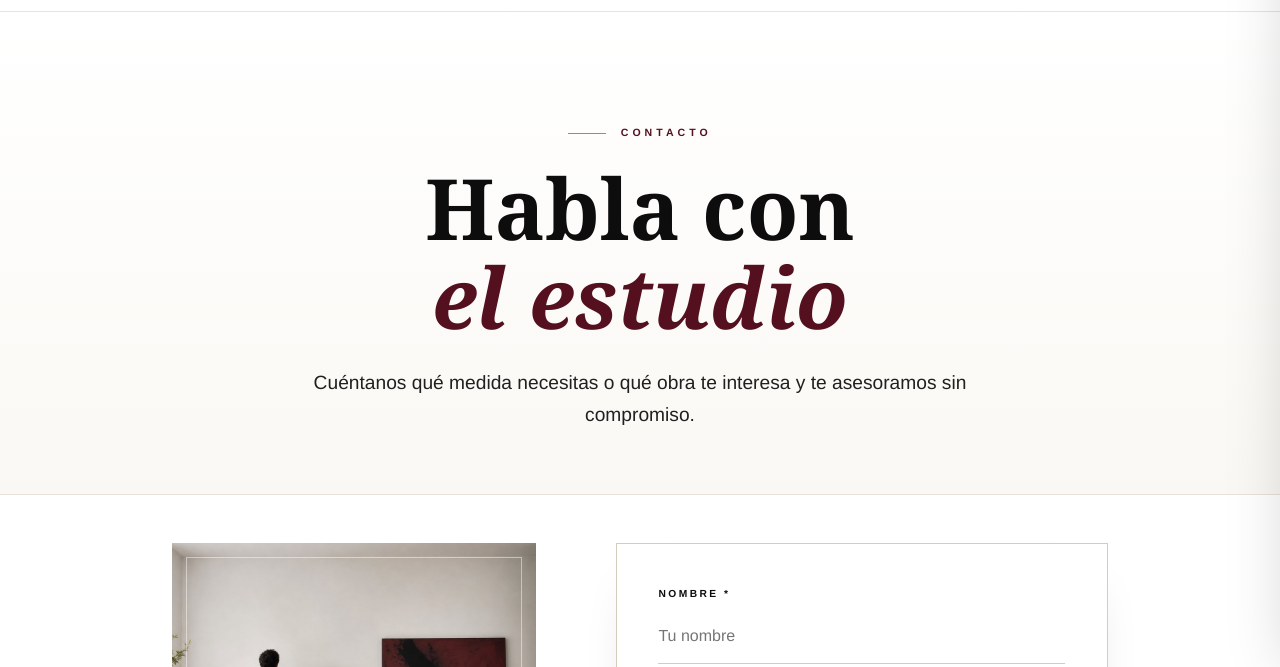
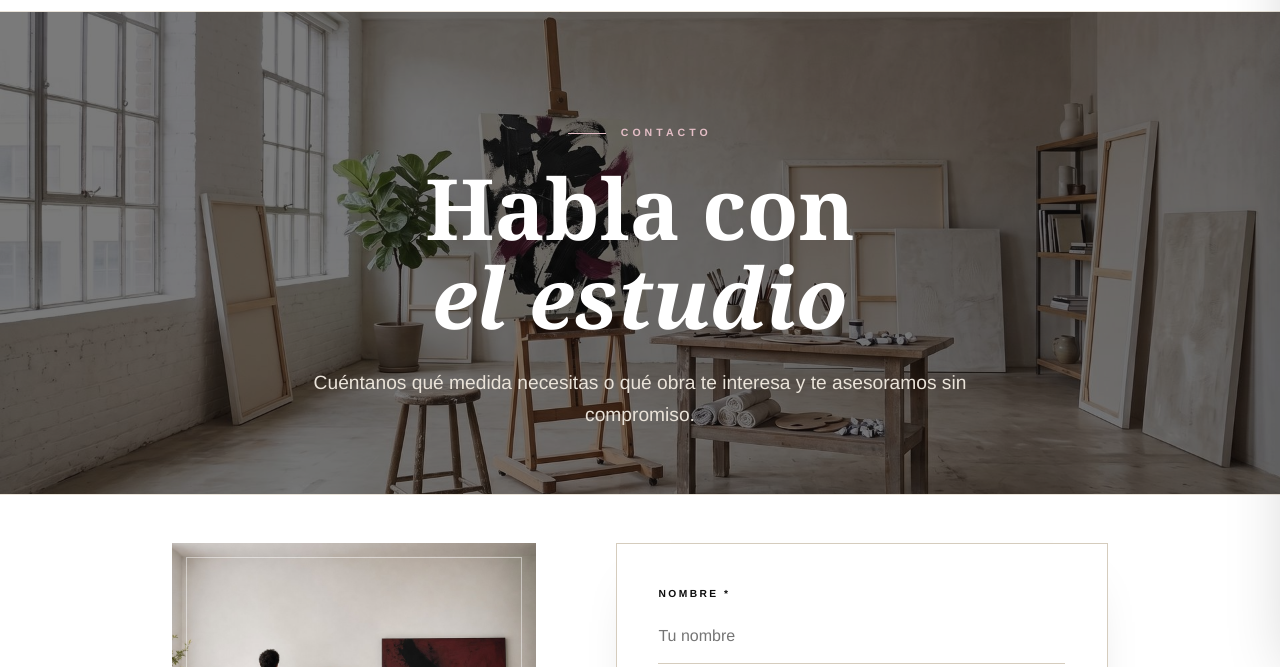
Before and after one commit to gazetastudio-hue/gazeta-studio, a website: page contacto.html in a window 1280 px wide. Shown: the part 133-800 px from the top of the page. Drawn offline with Linux system fonts and the light colour scheme.

Commit message:
Portada de Contacto con foto de estudio oscurecida

```diff
--- a/contacto.html
+++ b/contacto.html
@@ -5,7 +5,7 @@
 <meta name="viewport" content="width=device-width, initial-scale=1.0">
 <title>Contacto — Escríbenos sin compromiso | GAZETA STUDIO · Juan Casper</title>
 <meta name="description" content="Dudas sobre una medida, un número concreto o una pared grande: escribe a Gazeta Studio. Si nos mandas una foto de tu pared, te asesoramos sin compromiso.">
-<link rel="stylesheet" href="styles.css?v=21">
+<link rel="stylesheet" href="styles.css?v=22">
 <link rel="icon" type="image/png" href="assets/logo-gazeta.png">
 </head>
 <body>
@@ -19,7 +19,7 @@
 </header>
 
 <main>
-  <section class="page-hero center">
+  <section class="page-hero center con-foto estudio">
     <div class="wrap">
       <p class="eyebrow">Contacto</p>
       <h1>Habla con<br><span>el estudio</span></h1>
--- a/styles.css
+++ b/styles.css
@@ -205,6 +205,7 @@ section{padding:6.5rem 0}
 .page-hero.con-foto{position:relative;overflow:hidden;background:var(--negro)}
 .page-hero.con-foto::before{content:"";position:absolute;inset:0;background:url('assets/galeria-colecciones.jpg') center/cover no-repeat;opacity:.45}
 .page-hero.con-foto.galeria::before{background-image:url('assets/archivo-galeria.jpg')}
+.page-hero.con-foto.estudio::before{background-image:url('assets/portada-estudio.jpg')}
 .page-hero.con-foto .eyebrow{color:#e5bfc7}
 .page-hero.con-foto .eyebrow::before{background:#e5bfc7}
 .page-hero.con-foto .wrap{position:relative;z-index:1}
```
Also changed, not shown: assets/portada-estudio.jpg (added).
